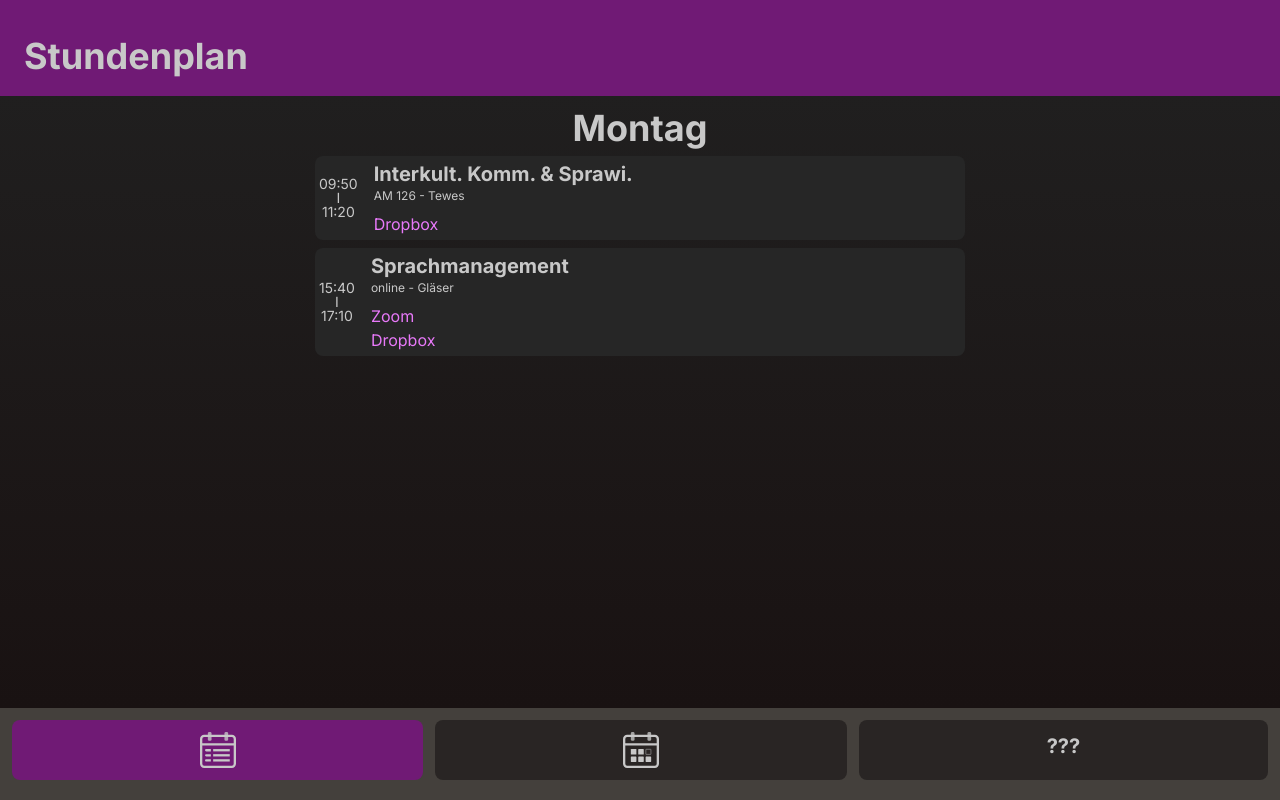
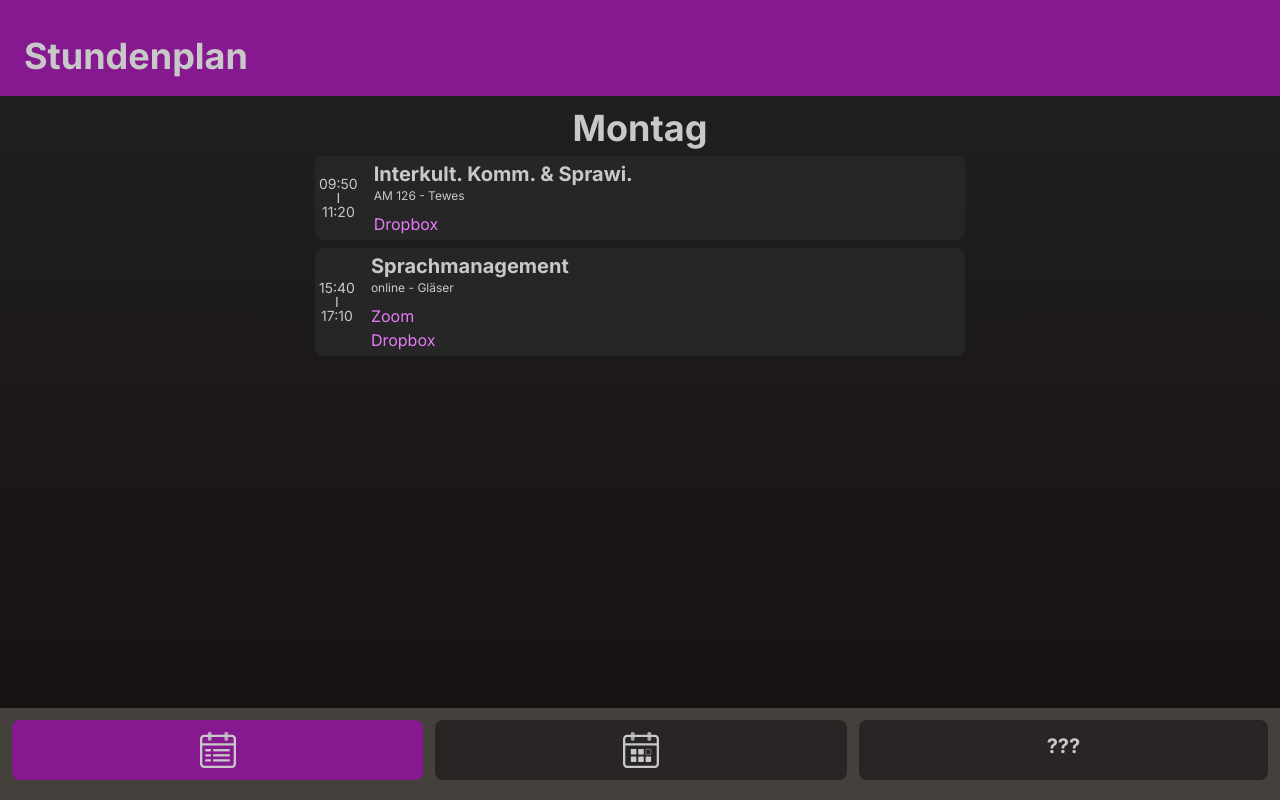
Before and after one commit to jmjules/KMM-Helper, a Next.js app: page / in a window 1280 px wide. Built offline with nearby package versions, Linux system fonts and the light colour scheme.

Commit message:
updated theme color to be a little lighter

```diff
--- a/src/app/components/NavLink.tsx
+++ b/src/app/components/NavLink.tsx
@@ -6,7 +6,7 @@ import React from 'react'
 export default function NavLink({pathString, iconString}) {
 
       return (
-            <Link href={pathString} className={`text-xl rounded-lg ${usePathname() == pathString ? "bg-fuchsia-900" : "bg-stone-800"}  p-3 flex place-content-center `}>
+            <Link href={pathString} className={`text-xl rounded-lg ${usePathname() == pathString ? "bg-fuchsia-800" : "bg-stone-800"}  p-3 flex place-content-center `}>
              <img src={`/icons/icon-${iconString}.svg`} className="w-9" />
             </Link>
       )
--- a/src/app/components/Stundenplan/TimetableMenu.tsx
+++ b/src/app/components/Stundenplan/TimetableMenu.tsx
@@ -32,21 +32,21 @@ export default function TimetableMenu( {selectedDayIndex, setSelectedDayIndex}:
 
     return (
         <div className="fixed z-10 bottom-16 left-2/4 -translate-x-1/2 flex gap-2">
-            <button onClick={()=> handleClick("previous")} className="bg-fuchsia-900 rounded px-4">
+            <button onClick={()=> handleClick("previous")} className="bg-fuchsia-800 rounded px-4">
                 <svg xmlns="http://www.w3.org/2000/svg" width={30} id="left" x="0" y="0" version="1.1" viewBox="0 0 29 29">
                     <path fill="none" stroke="#c8c8c8" stroke-linecap="round" stroke-linejoin="round" stroke-miterlimit="10" stroke-width="2" d="m17.5 20.5-6-6 6-6"></path>
                 </svg>
             </button>
             <select
-            className="text-3xl bg-fuchsia-900 rounded px-3 py-1 text-center"
+            className="text-3xl bg-fuchsia-800 rounded px-3 py-1 text-center"
             value={selectedDayIndex}
             onChange={(e) => setSelectedDayIndex(e.target.value)}
             >
                 {options.map((option, idx) => (
-                    <option key={option} value={idx} className="bg-fuchsia-900"> {option} </option>
+                    <option key={option} value={idx} className="bg-fuchsia-800"> {option} </option>
                 ))}
             </select>
-            <button onClick={()=> handleClick("next")} className="bg-fuchsia-900 rounded px-4">
+            <button onClick={()=> handleClick("next")} className="bg-fuchsia-800 rounded px-4">
                 <svg className="scale-x-[-1]" xmlns="http://www.w3.org/2000/svg" width={30} id="left" x="0" y="0" version="1.1" viewBox="0 0 29 29">
                     <path fill="none" stroke="#c8c8c8" stroke-linecap="round" stroke-linejoin="round" stroke-miterlimit="10" stroke-width="2" d="m17.5 20.5-6-6 6-6"></path>
                 </svg>
--- a/src/app/components/SubPageHeader.tsx
+++ b/src/app/components/SubPageHeader.tsx
@@ -2,7 +2,7 @@
 export default function SubPageHeader({pageTitle,}) {
   return (
     <>
-      <div className={`h-24 bg-fuchsia-900 p-3 pt-7 flex items-center`}>
+      <div className={`h-24 bg-fuchsia-800 p-3 pt-7 flex items-center`}>
         <h1 className="text-4xl md:text-4xl font-bold ml-3">
           {pageTitle}
         </h1>
```
